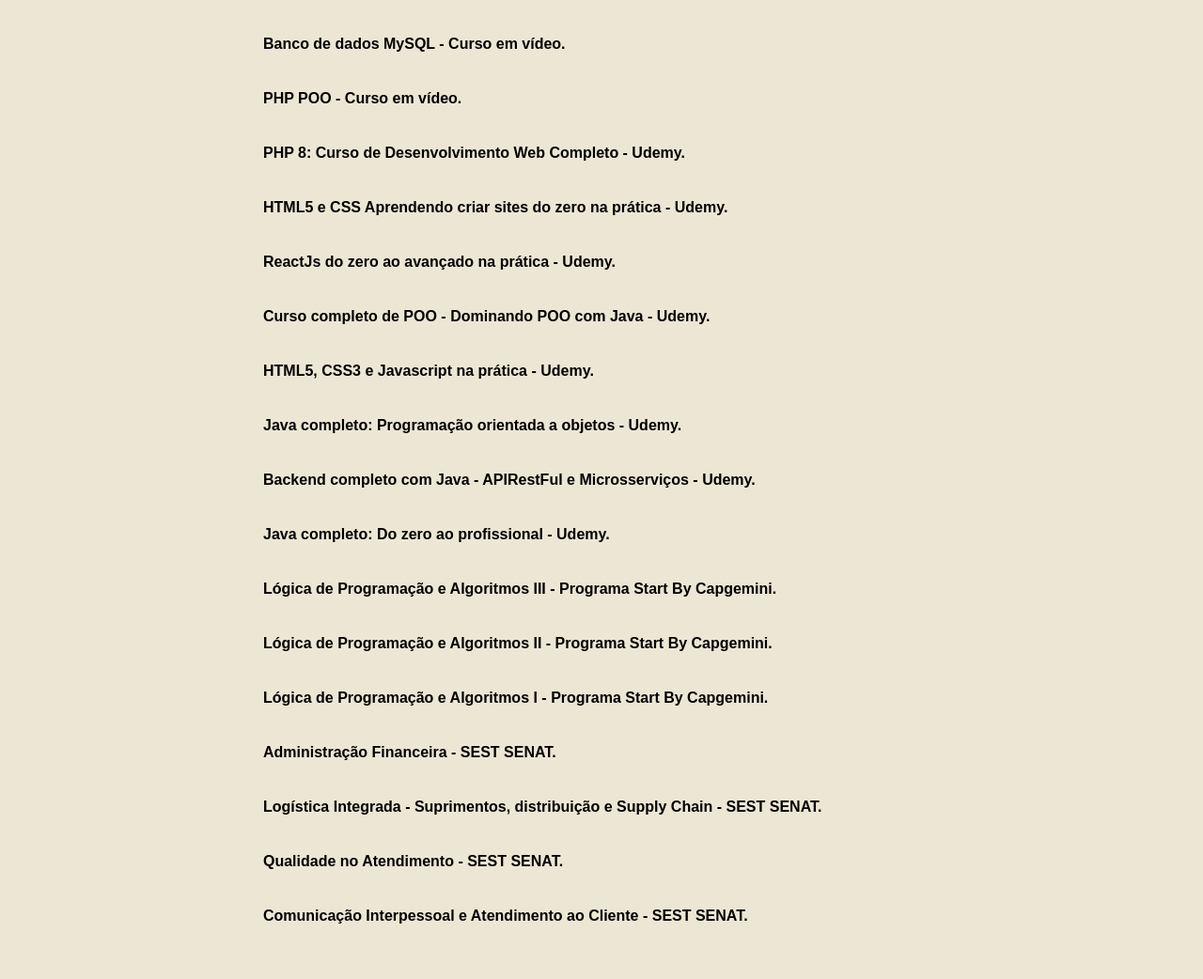
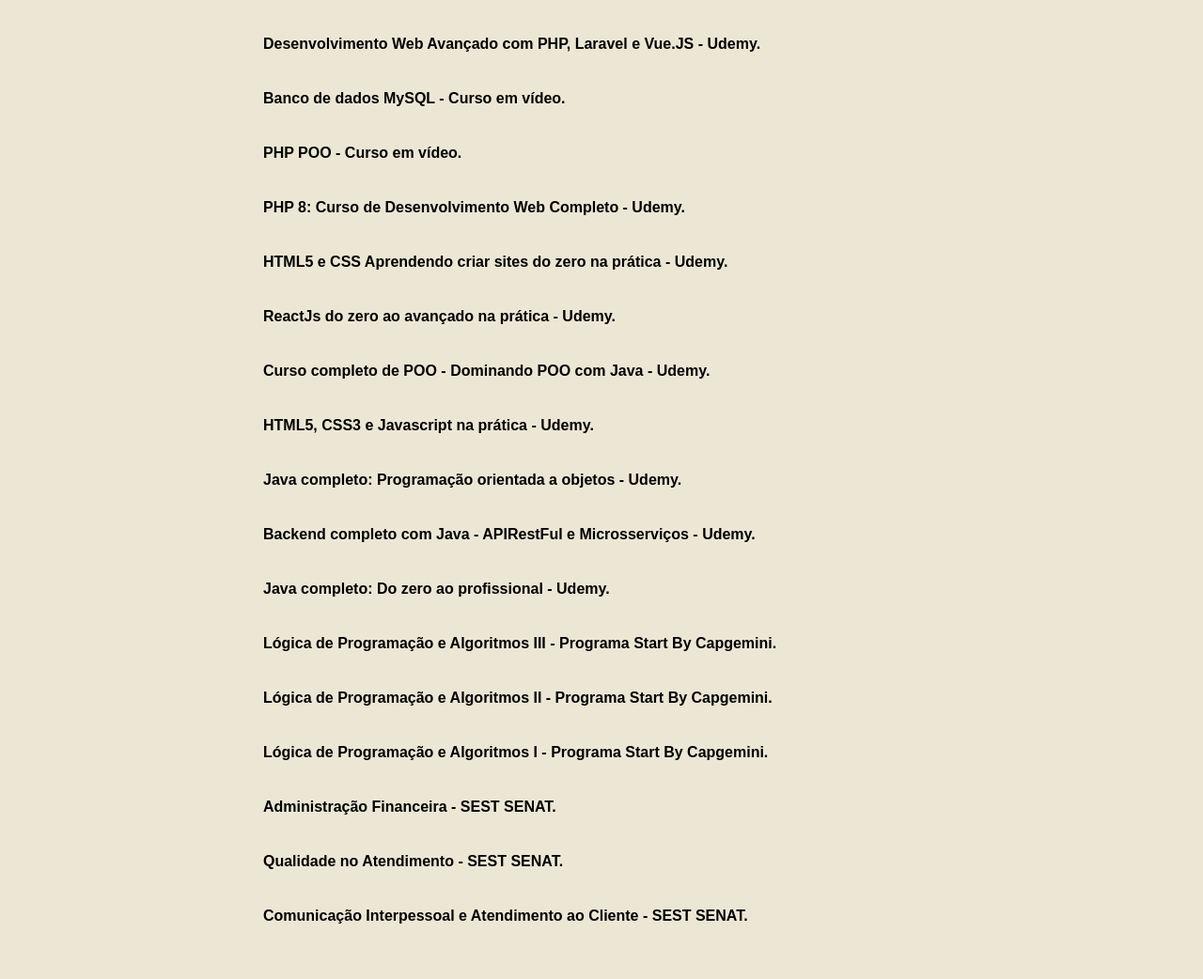
Before and after one commit to GilCarvalhal/gil, a plain HTML site: page index.html in a window 1280 px wide. Shown: the part 4516-5558 px from the top of the page at 94% size. Drawn offline with Linux system fonts and the light colour scheme.

Commit message:
certificado - dev web avancado com php, laravel e vue.js

```diff
--- a/index.html
+++ b/index.html
@@ -100,7 +100,7 @@
 
         <section class="module content">
           <div class="container">
-            <h2>Secretaria Municipal de Gestão - SEMGE</h2>
+            <h2>Secretaria Municipal de Gestão - SEMGE-NTI</h2>
             <h4>Cargo: Estagiário.</h4>
             <h4>Período de vigência: 01/12/2023 à 30/11/2024.</h4>
             <h4>
@@ -121,6 +121,13 @@
 
         <section class="module content">
           <div class="container">
+            <a
+            href="./assets/Desenvolvimento Web Avançado com PHP, Laravel e Vue.JS.png"
+            target="_blank"
+            style="text-decoration: none"
+          >
+            <h4>Desenvolvimento Web Avançado com PHP, Laravel e Vue.JS - Udemy.</h4>
+          </a>
             <a
               href="./assets/certificado-banco-de-dados-mysql.png"
               target="_blank"
@@ -213,16 +220,6 @@
               style="text-decoration: none"
             >
               <h4>Administração Financeira - SEST SENAT.</h4>
-            </a>
-            <a
-              href="./assets/lisdsc.jpg"
-              target="_blank"
-              style="text-decoration: none"
-            >
-              <h4>
-                Logística Integrada - Suprimentos, distribuição e Supply Chain -
-                SEST SENAT.
-              </h4>
             </a>
             <a
               href="./assets/qa.jpg"
```
Also changed, not shown: assets/Desenvolvimento Web Avançado com PHP, Laravel e Vue.JS.png (added), assets/lisdsc.jpg (deleted).
